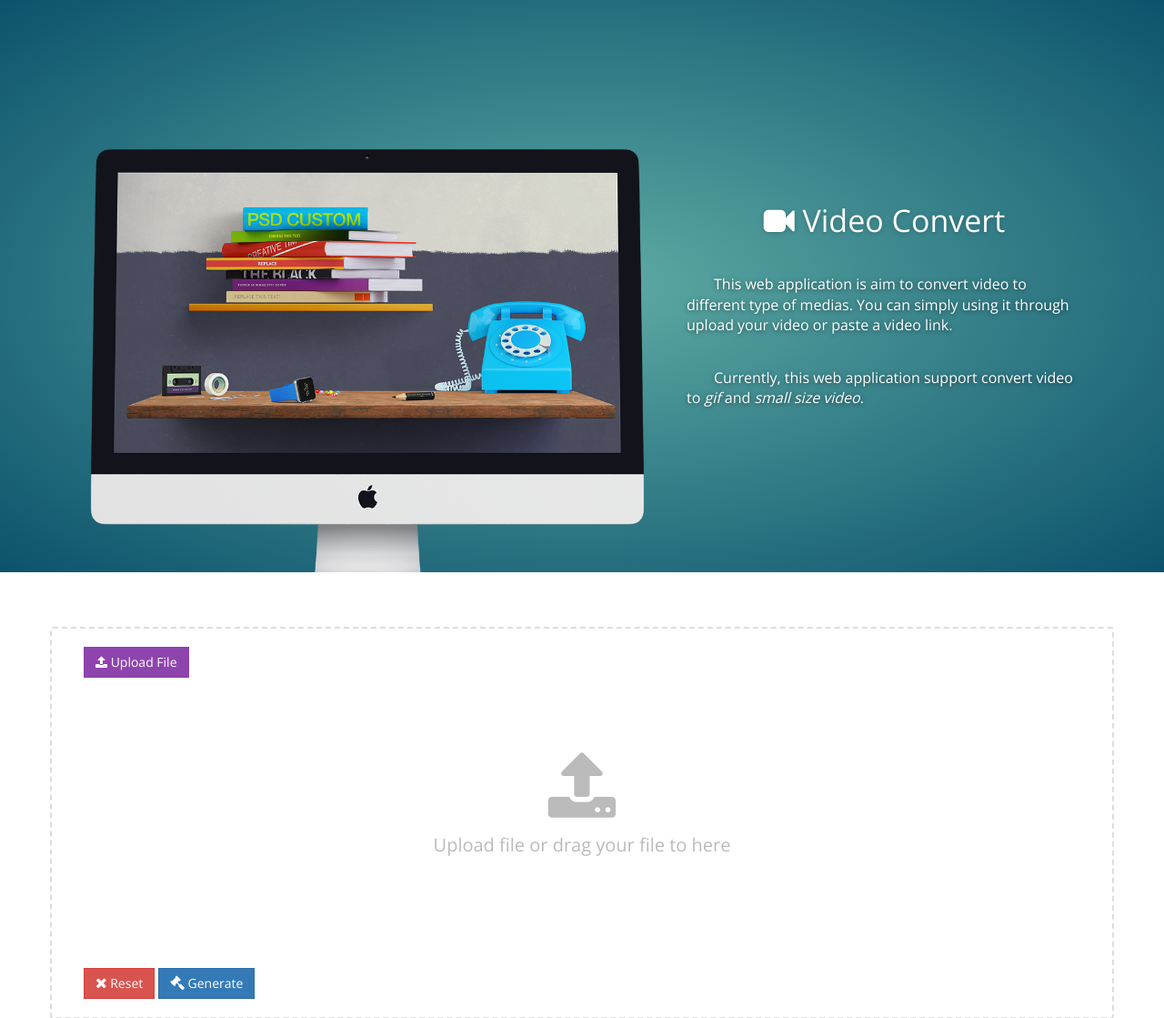
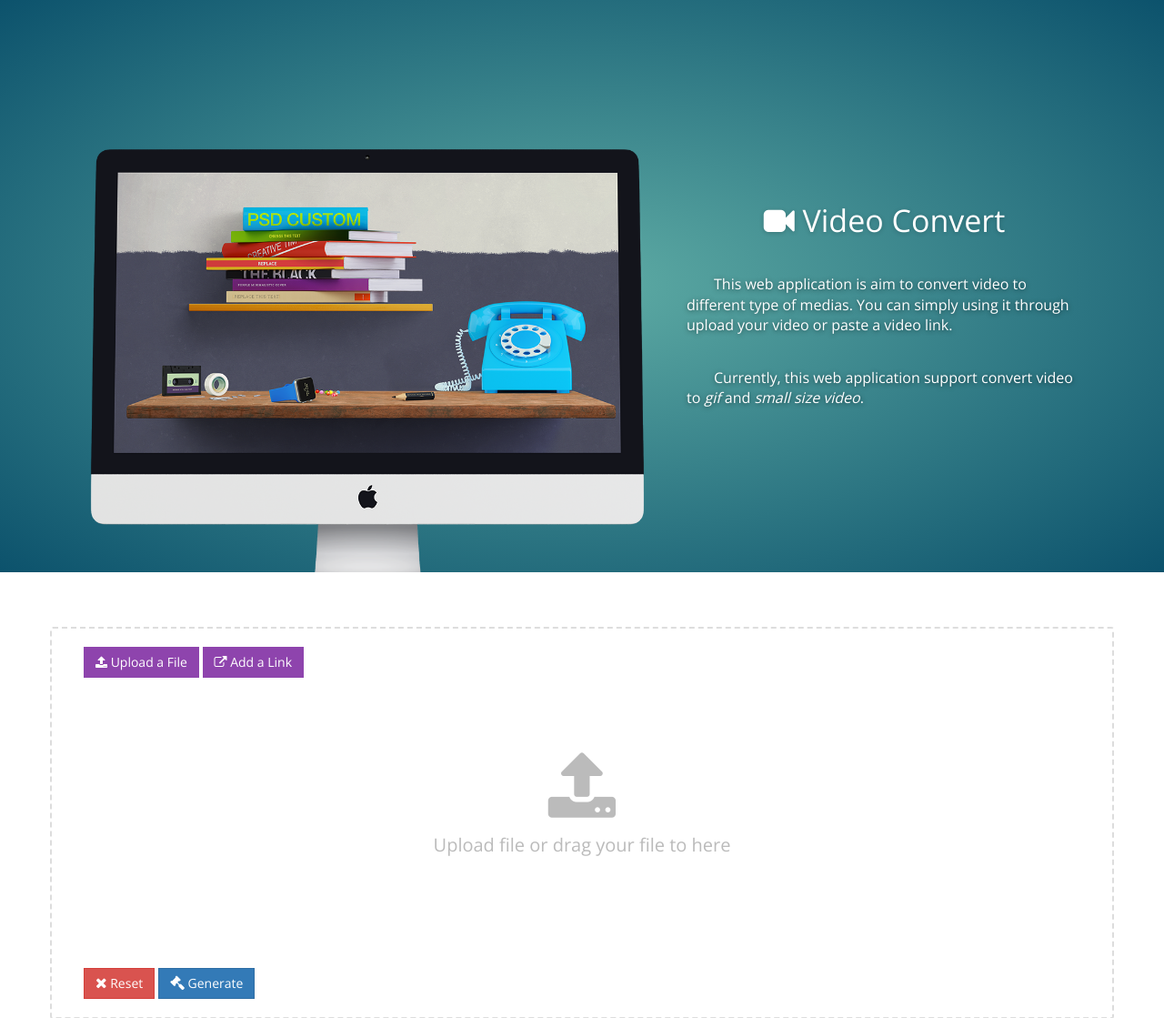
Before and after one commit to zhexiao/pgif, a Django app: page / in a window 1280 px wide. Shown: the part 53-1172 px from the top of the page at 91% size. Run offline with Django 3.2, Linux system fonts and the light colour scheme; some libraries are stand-ins or nearby versions.

Commit message:
add youtube

```diff
--- a/convert/static/sass/convert.scss
+++ b/convert/static/sass/convert.scss
@@ -171,10 +171,6 @@ a:hover, button:hover{
                 display:none;
             }
 
-            .video-container-wrap{
-                display:none;
-            }
-
             .video-progress-bar-wrap{
                 display:none;
             }
@@ -205,11 +201,16 @@ a:hover, button:hover{
             }
         }
 
-        #video-prop{
+        #video-prop, #player-youtube{
+            display:none;
             max-height:300px;
             border: 1px solid #ddd;
             @include css3('border-radius', 4px);
             margin-bottom:10px;
+        }
+
+        #player-youtube{
+            margin-top:10px;
         }
 
         #video-control-drag{
--- a/convert/templates/convert/index.html
+++ b/convert/templates/convert/index.html
@@ -39,11 +39,16 @@
                 <div class="col-md-12">
                     <button class="btn btn-purple upload-file-bottom">
                         <i class="fa fa-upload"></i>
-                        Upload File
+                        Upload a File
                     </button>
-                    <form id="upload-file-input-form" enctype="multipart/form-data">
+                    <form id="upload-file-input-form" enctype="multipart/form-data" style="display: none;">
                         <input type="file" name="file" id="upload-file-input" accept="video/mp4"/>
                     </form>
+
+                    <button class="btn btn-purple" data-toggle="modal" data-target="#video-add-link">
+                        <i class="fa fa-external-link"></i>
+                        Add a Link
+                    </button>
                 </div>
             </div>
             <div id="drag-file-container">
@@ -54,10 +59,11 @@
             <div class="video-container-wrap">
                 <video id='video-prop' controls>
                     <source id='vp-mp4' src="" type='video/mp4'>
-                    <p>Your user agent does not support the HTML5 Video element.</p>
                 </video>
+                <div id="player-youtube"></div>
                 <div id="video-control-drag"></div>
             </div>
+
 
             <div class="file-uploader-footer clearfix">
                 <div class="col-md-4">
@@ -85,7 +91,42 @@
                 </div>
             </div>
         </div>
+    </div>
 
+    <!-- add a link modal -->
+    <div class="modal fade" id="video-add-link" tabindex="-1" role="dialog" aria-labelledby="video-add-link">
+        <div class="modal-dialog">
+            <div class="modal-content">
+                <div class="modal-header">
+                    <button type="button" class="close" data-dismiss="modal" aria-label="Close">
+                        <span aria-hidden="true">&times;</span>
+                    </button>
+                    <h4 class="modal-title" id="gridSystemModalLabel">Add A Video Link</h4>
+                </div>
+
+                <div class="modal-body">
+                    <div>
+                        <ul>
+                            <li><small><i>Youtube Link is supported.</i></small></li>
+                            <li><small><i>Vimeo Link is supported.</i></small></li>
+                        </ul>
+                    </div>
+                    <br>
+
+                    <div class="form-group">
+                        <div class="input-group">
+                            <div class="input-group-addon"><i class="fa fa-external-link"></i></div>
+                            <input type="text" value="" placeholder="Video link ..." class="form-control video-add-link-input">
+                        </div>
+                    </div>
+                </div>
+
+                <div class="modal-footer">
+                    <button type="button" class="btn btn-danger" data-dismiss="modal">Close</button>
+                    <button type="button" class="btn btn-primary video-add-link-button">Submit</button>
+                </div>
+            </div>
+        </div>
     </div>
 
 
@@ -222,9 +263,11 @@
             var init_video_parts = function(){
                 var _drag_container = document.getElementById('drag-file-container');
                 var _video = document.getElementById('video-prop');
+                var _youtube_player;
                 var _video_drag_slider = document.getElementById('video-control-drag');
                 var _timeout_id, _video_start_time = 0, _video_end_time = 5, _video_duration = 30;
                 var _upload_file_handle;
+                var _current_video_type;
 
                 // when meta data for the video is loaded
                 _video.onloadedmetadata = function() {
@@ -275,6 +318,19 @@
                     _video_start_time = data[0],
                     _video_end_time = data[1];
 
+                    if(_current_video_type == 'youtube'){
+                        _youtube_player.loadVideoById({
+                            videoId:'heycw8rdLlI',
+                            startSeconds:_video_start_time
+                        });
+
+                        // clear timeout
+                        clearTimeout(_timeout_id);
+                        // paused when reach the end time
+                        _timeout_id = setTimeout(function(){
+                            _youtube_player.pauseVideo();
+                        }, (_video_end_time-_video_start_time+1)*1000);
+                    }else{
                         // clear timeout
                         clearTimeout(_timeout_id);
 
@@ -286,6 +342,7 @@
                         _timeout_id = setTimeout(function(){
                             _video.pause();
                         }, (_video_end_time-_video_start_time+1)*1000);
+                    }
                 });
 
 
@@ -306,16 +363,10 @@
                     });
                 }
 
-                // loading icon
-                var _fa_loading_icon = function(){
-                    return '<i class="fa fa-spin fa-spinner"></i>';
-                }
-
                 // reset all div
                 var _reset_all_elements = function(){
                     $('.video-convert-result').hide();
                     $('.video-progress-bar-wrap').hide();
-                    $('.video-container-wrap').hide();
                     $('#video-control-drag').hide();
                     $('#drag-file-container').show();
                     $('#vp-mp4').attr('src', '');
@@ -401,26 +452,31 @@
                 }
 
                 // show all video related elements or not
-                var _show_or_hide_video_elements = function(type){
-                    if(type == 'show'){
-                        $('.video-container-wrap').show();
+                var _show_related_video_elements = function(){
+                    if(_current_video_type == 'video'){
+                        $('#video-prop').show();
+                        $('#video-control-drag').fadeIn();
+
+                        $('#player-youtube').hide();
+                        _youtube_player.pauseVideo();
                         $('#drag-file-container').hide();
-                        $('.video-progress-bar-wrap').hide();
+                    }else if(_current_video_type == 'youtube'){
+                        $('#player-youtube').show();
                         $('#video-control-drag').fadeIn();
-                    }else{
-                        $('.video-container-wrap').hide();
-                        $('#drag-file-container').show();
-                        $('.video-progress-bar-wrap').show();
-                        $('#video-control-drag').hide();
+
+                        $('#video-prop').hide();
+                        $('#drag-file-container').hide();
                     }
                 }
 
                 // show video preview
                 var _show_video_preview = function(video_blob_url){
+                    _current_video_type = 'video';
+
                     $('#vp-mp4').attr('src', video_blob_url);
                     _video.load();
 
-                    _show_or_hide_video_elements('show');
+                    _show_related_video_elements();
                 }
 
                 // read video blob data
@@ -457,13 +513,77 @@
                     _reset_all_elements();
                 }
 
+
+                // add a video link
+                var add_video_link = function(event){
+                    var $obj = $(event.target),
+                        video_link = $obj.closest('.modal-content').find('.video-add-link-input').val();
+
+                    if(video_link==''){
+                        swal({
+                            title: "Error!",
+                            text: "Sorry, your video link is invalid, please try another one.",
+                            type: "error",
+                            confirmButtonText: "Cool"
+                        });
+                        return;
+                    }
+
+
+                    load_youtube_video();
+                }
+
+
+                // load youtube video
+                var load_youtube_video = function(){
+                    _current_video_type = 'youtube';
+                    _youtube_player.loadVideoById({
+                        videoId:'heycw8rdLlI',
+                        startSeconds:0
+                    });
+
+                    _reset_video_slider(0, 5, 130);
+                    _show_related_video_elements();
+                }
+
+
+                // youtube video load
+                var init_youtube_video = function(){
+                    var tag = document.createElement('script');
+                    var firstScriptTag = document.getElementsByTagName('script')[0];
+
+                    tag.src = "https://www.youtube.com/iframe_api";
+                    firstScriptTag.parentNode.insertBefore(tag, firstScriptTag);
+
+                    // this function creates an <iframe> (and YouTube player) after the API code downloads.
+                    // It's must to be global, because youtube api need to call it
+                    window.onYouTubeIframeAPIReady = function() {
+                        _youtube_player = new YT.Player('player-youtube', {
+                            height: '300',
+                            videoId: 'null',
+                            events: {
+                                'onReady': youtube_ready_play
+                            }
+                        });
+                    }
+
+                    // The API will call this function when the video player is ready.
+                    var youtube_ready_play = function (event) {
+                        event.target.pauseVideo();
+                    }
+                }
+
+
+
                 return {
                     load : function(){
                         _test_browser();
+                        init_youtube_video();
                         $('.generate-video-gif').on('click', generate_gif);
                         $('.reset-video').on('click', reset_video_from_page);
                         $('.upload-file-bottom').on('click', upload_file_trigger);
                         $('#upload-file-input').on('change', upload_file);
+                        $('.video-add-link-button').on('click', add_video_link);
                     }
                 }
             }
```
Also changed, not shown: convert/static/css/convert.css (+4 -3 lines), convert/static/css/index.css, 2 other files. Lines whose indentation alone changed are shown as unchanged.
